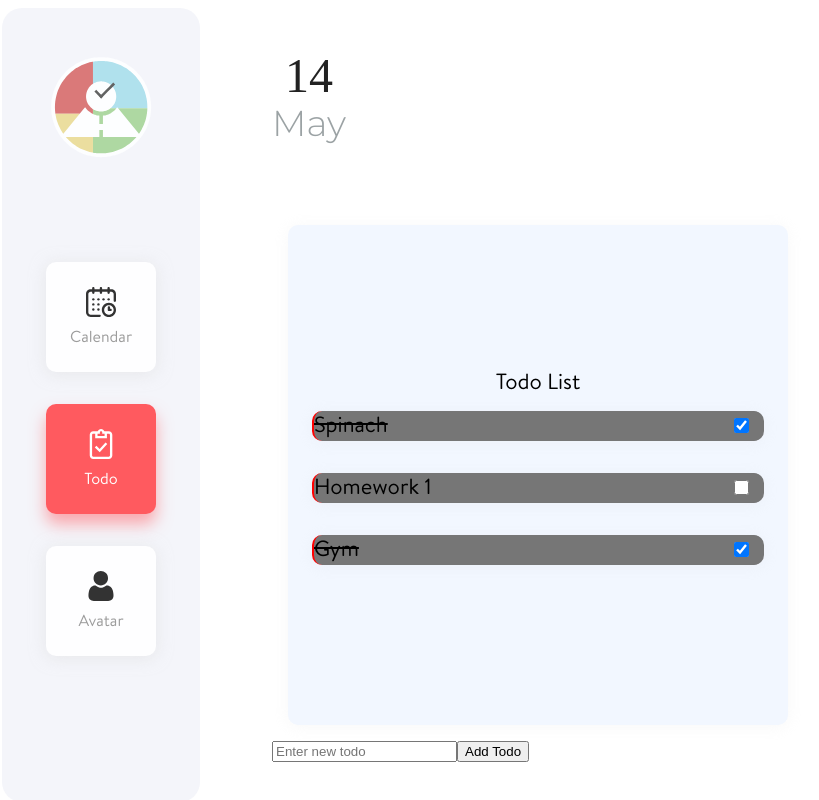
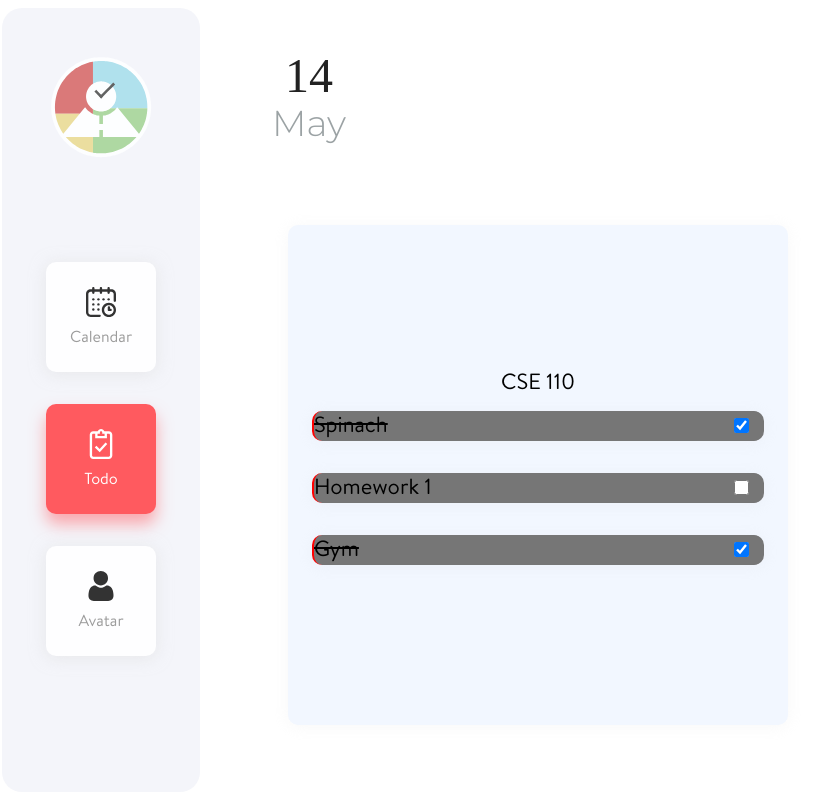
Before and after one commit to msamadpo/Horae, a React (Create React App) app in the folder client/: page /todo in a window 1280 px wide. Shown: the top 800 px of the page, without its empty margins (6-825 px from the left). Built offline with nearby package versions, Linux system fonts and the light colour scheme; a web font is replaced by a local one.

Commit message:
Walkthrough changes with Nicky and Karthik

```diff
--- a/client/src/assets/data/mockUserData.json
+++ b/client/src/assets/data/mockUserData.json
@@ -34,6 +34,7 @@
   ],
   "todo_lists": [
     {
+      "id": "123456789",
       "title": "CSE 110",
       "settings": {
         "color": "blue"
--- a/client/src/components/HoraeApp/TodoPage/TodoItem.tsx
+++ b/client/src/components/HoraeApp/TodoPage/TodoItem.tsx
@@ -1,19 +1,18 @@
-import React, { useContext } from 'react';
-import GlobalContext from 'context/GlobalContext';
+import React from 'react';
 import styled from 'styled-components';
 
 import styles from 'components/HoraeApp/TodoPage/TodoItem.module.scss';
 
-
-interface ITodoListItemProps {
+interface ITodoItemProps {
+  id: string;
   name: string;
-  completed:boolean;
+  deadline?: string;
+  completed: boolean;
 }
-
 
 const StyledTodoItemBox = styled.div`
   position: relative;
-   font:var(--font-regular);
+  font: var(--font-regular);
   min-height: 3rem;
   max-height: 3rem;
   min-width: 45rem;
@@ -29,42 +28,42 @@ const StyledTodoItemBox = styled.div`
 const StyledTodoItemText = styled.div`
   padding-left: 10px;
   padding-top: 1px;
-   float:left;
+  float: left;
 `;
 
 const Button = styled.button`
-  float:right;
+  float: right;
   margin-top: 5px;
   margin-right: 15px;
   background-color: var(--color-text-paragraph);
   border: 1.5px solid var(--color-primary);
   border-radius: 100%;
-  height:20px;
-  width:20px;
-  cursor:pointer;
+  height: 20px;
+  width: 20px;
+  cursor: pointer;
 `;
 
 const Input = styled.input`
-  float:right;
-  height:15px;
-  width:15px;
+  float: right;
+  height: 15px;
+  width: 15px;
   margin-right: 15px;
   margin-top: 0.7rem;
   cursor: pointer;
 `;
 
-
-
-
-
-function TodoItem({ name, completed }: ITodoListItemProps) {
+function TodoItem({ id, name, deadline = '', completed }: ITodoItemProps) {
   return (
     <StyledTodoItemBox>
-                <label style={{ textDecoration: completed ? 'line-through' : undefined }} >
-                  <Input type="checkbox" checked={completed}></Input> {name}
+      <label
+        htmlFor={id}
+        style={{ textDecoration: completed ? 'line-through' : undefined }}
+      >
+        {name}
       </label>
+      <Input id={id} type="checkbox" checked={completed} />
     </StyledTodoItemBox>
-    )
+  );
 }
 
 export default TodoItem;
--- a/client/src/components/HoraeApp/TodoPage/TodoList.tsx
+++ b/client/src/components/HoraeApp/TodoPage/TodoList.tsx
@@ -1,12 +1,18 @@
 import React, { useContext } from 'react';
 import GlobalContext from 'context/GlobalContext';
+import { Task } from 'context/GlobalReducer';
 import TodoItem from 'components/HoraeApp/TodoPage/TodoItem';
 import styled from 'styled-components';
 
 import styles from 'components/HoraeApp/AppNavbar/AppNavItem/TodoList.module.scss';
 
-interface TodoListInterface {
-  completed?: boolean;
+interface ITodoProps {
+  id: string;
+  title: string;
+  settings: {
+    color: string;
+  };
+  tasks: Task[];
 }
 
 // TODO: Remove this code once it's no longer needed as a reference
@@ -27,25 +33,21 @@ interface TodoListInterface {
 `;
 
 const Title = styled.header`
- font:var(--font-regular);
+  font: var(--font-regular);
 
   position: realtive;
   top: 50;
 `;
 
-
-function TodoList( { completed }: TodoListInterface ) {
-  const { data, dispatch } = useContext(GlobalContext);
-  const tasks = data.todo_lists[0].tasks;
-
-
-
+function TodoList({ id, title, settings, tasks }: ITodoProps) {
   return (
     <StyledTodoList>
-          <Title> Todo List </Title>
-          {tasks.map((task,index) => ( <TodoItem name={task.name} completed={task.completed} /> ))}
-        </ StyledTodoList>
-    )
+      <Title>{title}</Title>
+      {tasks.map((task, index) => (
+        <TodoItem key={`${id}-${index}`} {...task} />
+      ))}
+    </StyledTodoList>
+  );
 }
 
 export default TodoList;
--- a/client/src/components/HoraeApp/TodoPage/TodoPage.tsx
+++ b/client/src/components/HoraeApp/TodoPage/TodoPage.tsx
@@ -3,11 +3,16 @@ import GlobalContext from 'context/GlobalContext';
 import TodoList from 'components/HoraeApp/TodoPage/TodoList';
 import TodoInput from 'components/HoraeApp/TodoPage/TodoInput';
 
-
 function TodoPage() {
   const { data, dispatch } = useContext(GlobalContext);
-  console.log(data.todo_lists[0].tasks);
-  return <div> <TodoList /> <TodoInput/> </div>;
+  const listData = data.todo_lists;
+  return (
+    <div>
+      {listData.map((item) => (
+        <TodoList {...item} />
+      ))}
+    </div>
+  );
 }
 
 export default TodoPage;
```
Lines whose indentation alone changed are shown as unchanged.
